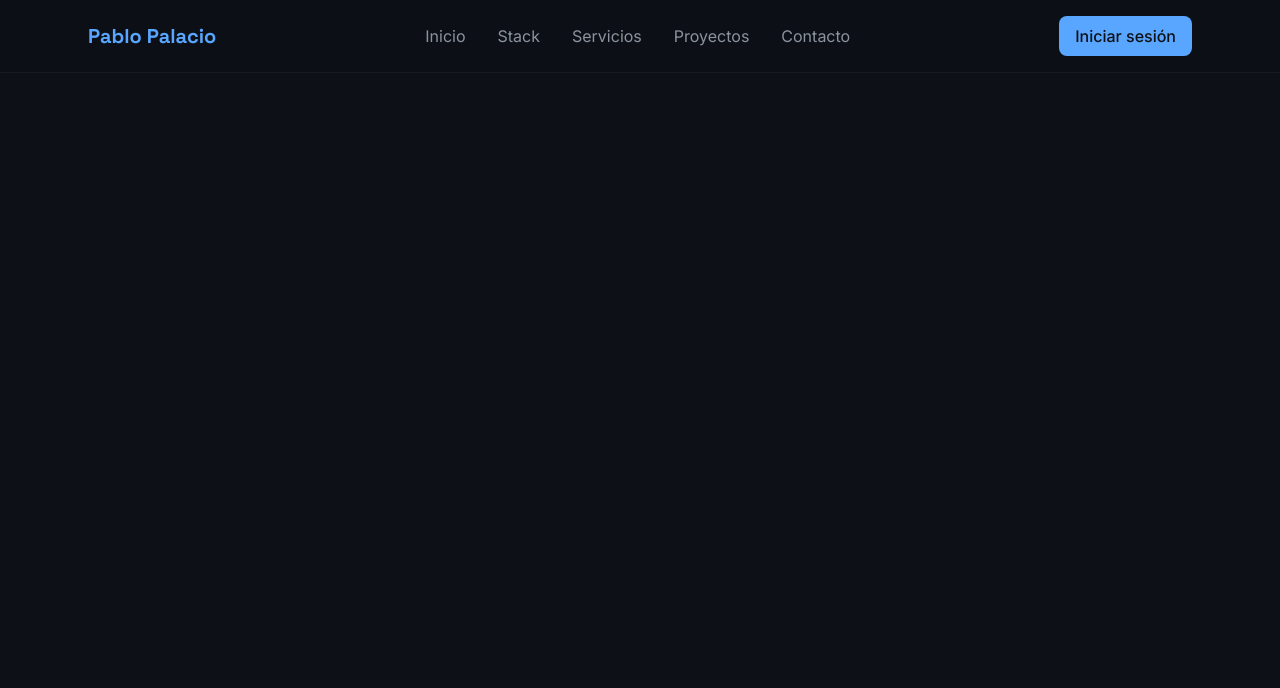
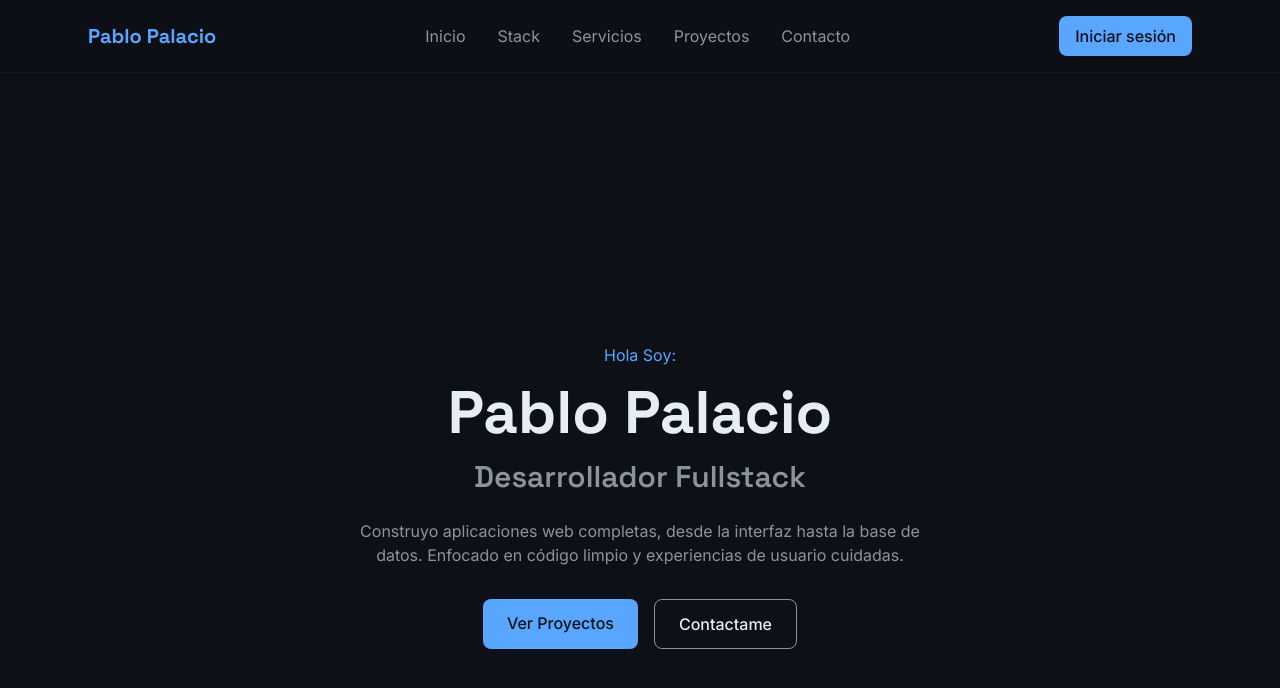
Before and after one commit to kanup09/MiPortfolio, a React (Vite) app: page / in a window 1280 px wide. Shown: the top 688 px of the page. Built offline with nearby package versions, Linux system fonts and the light colour scheme.

Commit message:
Componente Hero
Componente donde esta nomb destacado y descripcion

```diff
--- a/src/App.jsx
+++ b/src/App.jsx
@@ -2,6 +2,7 @@ import { useState } from 'react'
 
 import './App.css'
 import Navbar from './components/Navbar'
+import Hero from './components/Hero'
 
 function App() {
 
@@ -10,6 +11,8 @@ function App() {
 
       <Navbar/>
 
+      <Hero/>
+
     </>
   )
 }
--- /dev/null
+++ b/src/components/Hero.jsx
@@ -0,0 +1,44 @@
+
+function Hero(){
+
+    // "flex justify-center items-center" Centra los items de manera horizontal y vertical
+    return(
+        <section id="hero" className="mt-24 p-4 flex justify-center items-center min-h-screen">
+
+            <div className="max-w-3xl text-center">
+
+                {/* Nombre y descripcion*/}
+
+                <p className="text-primary font-body mb-4">Hola Soy:</p>
+                <h1 className="font-heading text-5xl md:text-6xl font-bold text-text mb-4">
+                    Pablo Palacio
+                </h1>
+                <h2 className="font-heading text-2xl md:text-3xl text-muted mb-6">
+                    Desarrollador Fullstack
+                </h2>
+                <p className="text-muted font-body max-w-xl mx-auto mb-8">
+                    Construyo aplicaciones web completas, desde la interfaz hasta la
+                    base de datos. Enfocado en código limpio y experiencias de usuario
+                    cuidadas.
+                </p>
+
+                {/* LInks de contacto y proyecto */}
+
+                <div className="flex gap-4 justify-center">
+                    <a href="#proyectos"
+                    className = "px-6 py-3 rounded-lg bg-primary text-bg font-medium hover:opacity-90 transition-opacity">
+                    Ver Proyectos
+                    </a>
+
+                    <a href="#contacto"
+                        className="px-6 py-3 rounded-lg border border-muted text-text font-medium hover:border-primary hover:text-primary transition-colors">
+                        Contactame
+                    </a>
+
+                </div>
+            </div>
+        </section>
+    );
+}
+
+export default Hero;
```
